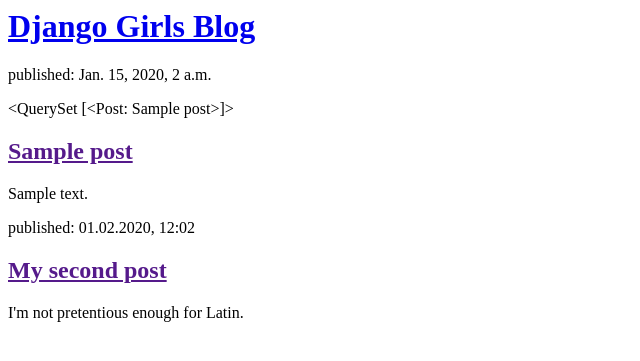
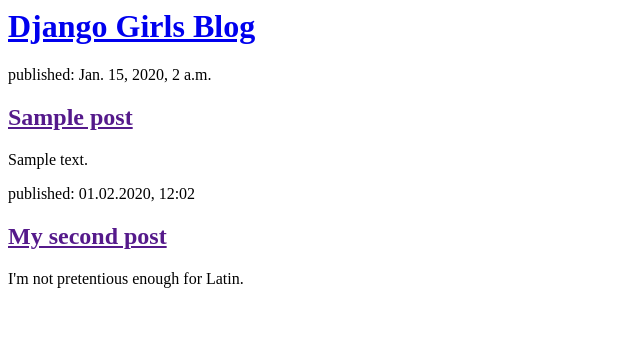
Before and after one commit to findimue/my-first-blog, a Django app: template blog/templates/blog/post_list.html in a window 1280 px wide. Shown: the top 361 px of the page, without its empty margins (0-640 px from the left). Run offline with Django 3.2, Linux system fonts and the light colour scheme; the template is opened without the code that fills it: values that come from a table or form of the project are taken from there, others are empty; tables that the repository leaves empty hold one stand-in row (values such as "Sample post").

Commit message:
Removed errant posts.

```diff
--- a/blog/templates/blog/post_list.html
+++ b/blog/templates/blog/post_list.html
@@ -9,7 +9,7 @@
 
         {% for post in posts %}
             <div>
-            <p>published: {{ post.published_date }}</p>        {{ posts }}
+            <p>published: {{ post.published_date }}</p>
             <h2><a href="">{{ post.title }}</a></h2>
             <p>{{ post.text|linebreaksbr}}</p>
         </div>
```
